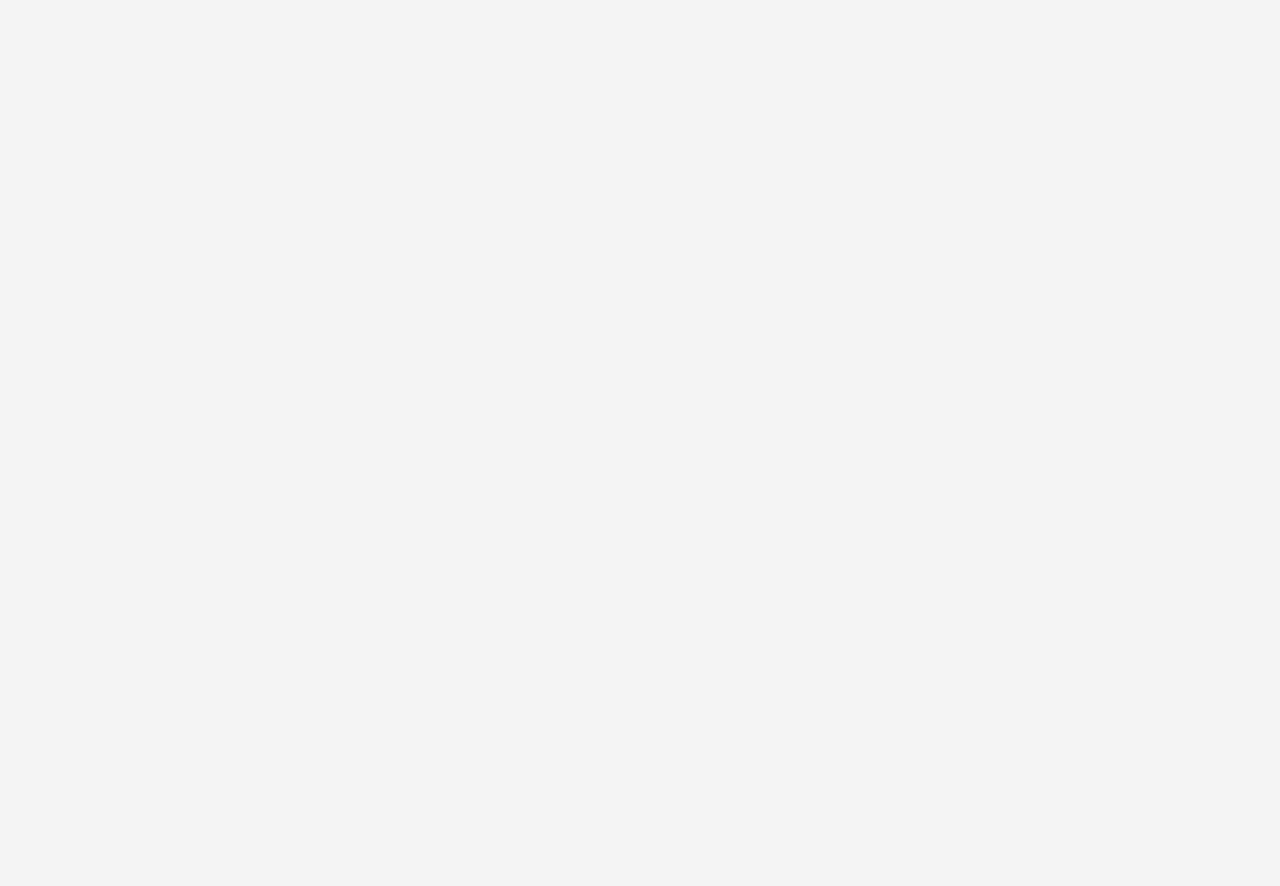
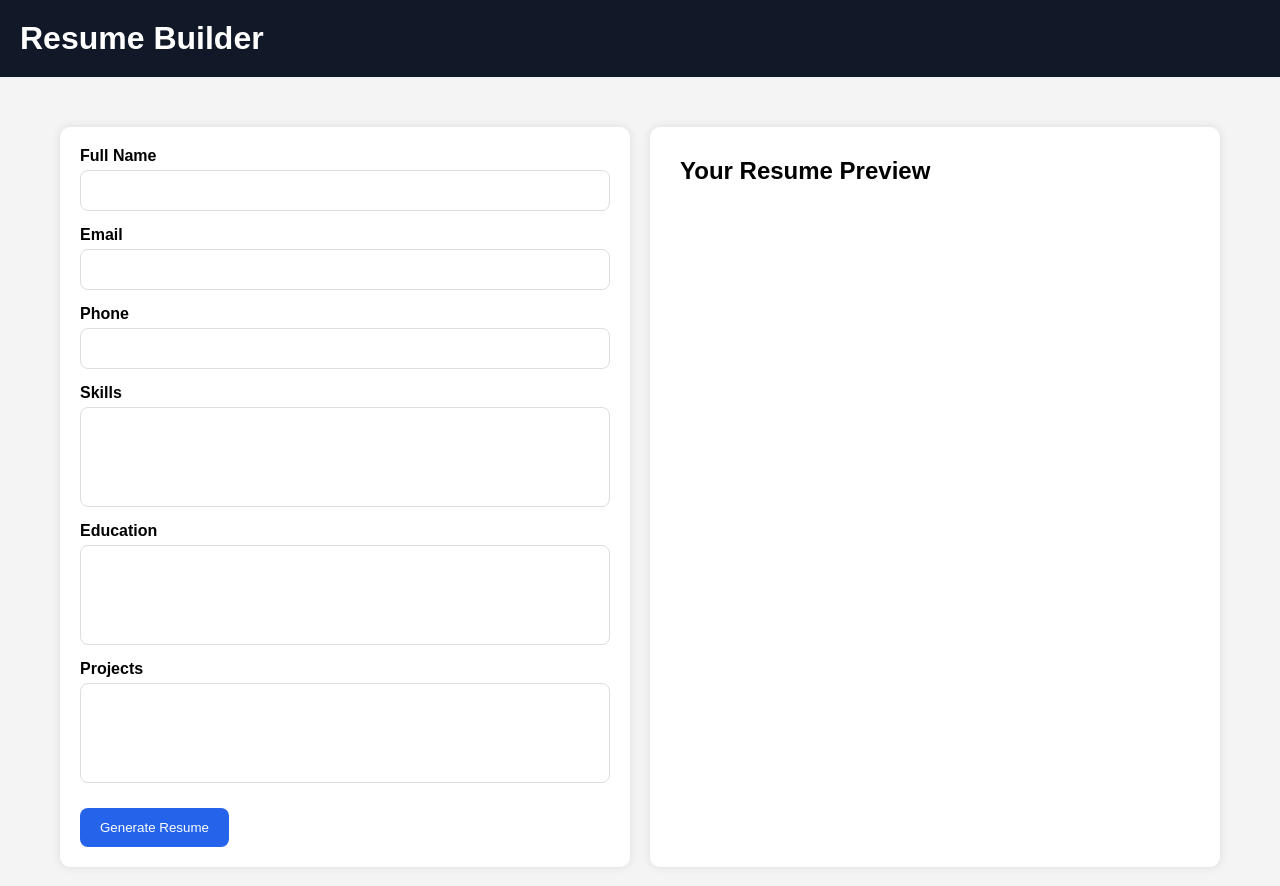
Before and after one commit to BurukalaManiReethika/CareerOS, a plain HTML site: page resume.html in a window 1280 px wide. Before the commit the page ends 800 px from the top, so only its background shows below. Drawn offline with Linux system fonts and the light colour scheme.

Commit message:
Update resume.html

```diff
--- a/resume.html
+++ b/resume.html
@@ -9,6 +9,17 @@
 <link rel="stylesheet" href="css/style.css">
 
 <style>
+
+body{
+background:#f4f4f4;
+}
+
+header{
+background:#111827;
+color:white;
+padding:20px;
+text-align:center;
+}
 
 .resume-container{
 max-width:1200px;
@@ -38,4 +49,110 @@ font-weight:bold;
 }
 
 .form-group input,
-.form
+.form-group textarea{
+width:100%;
+padding:12px;
+border:1px solid #ddd;
+border-radius:8px;
+}
+
+textarea{
+height:100px;
+resize:none;
+}
+
+button{
+padding:12px 20px;
+background:#2563eb;
+color:white;
+border:none;
+border-radius:8px;
+cursor:pointer;
+margin-top:10px;
+}
+
+.resume-preview{
+padding:10px;
+}
+
+.resume-preview h1{
+color:#2563eb;
+margin-bottom:10px;
+}
+
+.resume-preview h3{
+margin-top:20px;
+color:#111827;
+}
+
+@media(max-width:768px){
+.resume-container{
+grid-template-columns:1fr;
+}
+}
+
+</style>
+
+</head>
+<body>
+
+<header>
+<h1>Resume Builder</h1>
+</header>
+
+<div class="resume-container">
+
+<div class="form-section">
+
+<div class="form-group">
+<label>Full Name</label>
+<input type="text" id="name">
+</div>
+
+<div class="form-group">
+<label>Email</label>
+<input type="email" id="email">
+</div>
+
+<div class="form-group">
+<label>Phone</label>
+<input type="text" id="phone">
+</div>
+
+<div class="form-group">
+<label>Skills</label>
+<textarea id="skills"></textarea>
+</div>
+
+<div class="form-group">
+<label>Education</label>
+<textarea id="education"></textarea>
+</div>
+
+<div class="form-group">
+<label>Projects</label>
+<textarea id="projects"></textarea>
+</div>
+
+<button onclick="generateResume()">
+Generate Resume
+</button>
+
+</div>
+
+<div class="preview-section">
+
+<div id="resumePreview" class="resume-preview">
+
+<h2>Your Resume Preview</h2>
+
+</div>
+
+</div>
+
+</div>
+
+<script src="js/resume.js"></script>
+
+</body>
+</html>
```
